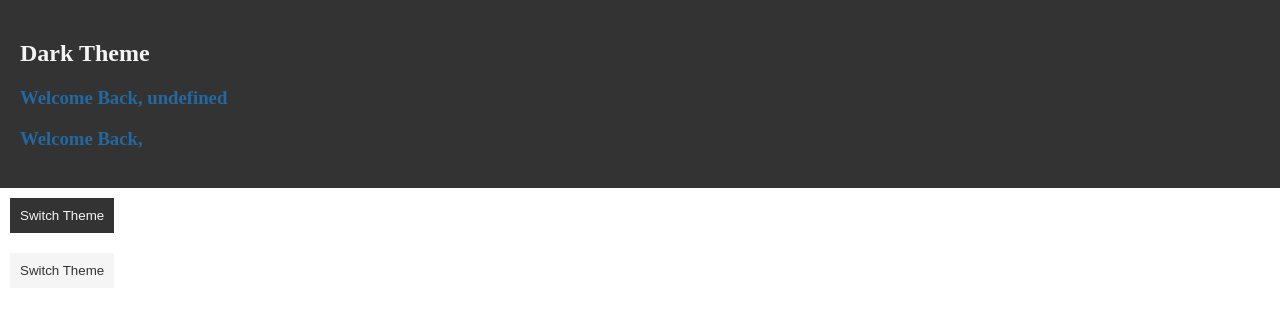
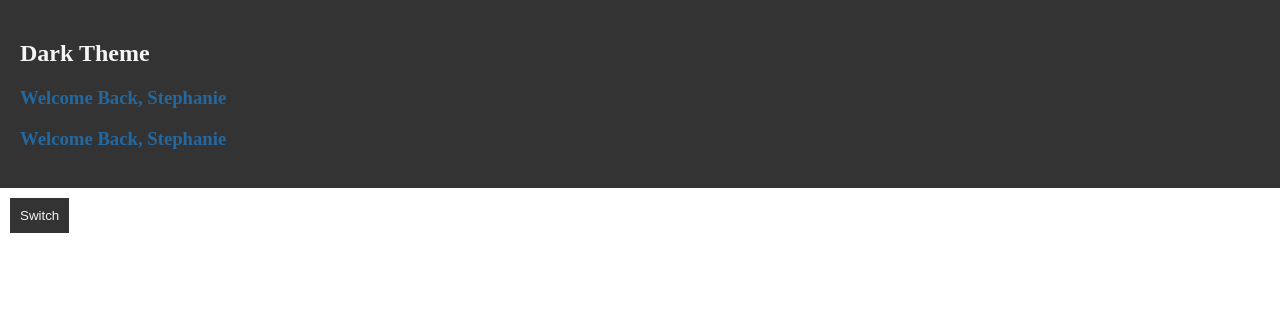
Before and after one commit to SW55293/advanced-react-fundamentals, a React (Create React App) app: page / in a window 1280 px wide. Shown: the top 314 px of the page. Built offline with nearby package versions, Linux system fonts and the light colour scheme.

Commit message:
toggle functions

```diff
--- a/src/React-Context/AppContext-1.js
+++ b/src/React-Context/AppContext-1.js
@@ -3,7 +3,7 @@ import Button from './Context-Provider/Button'
 import Header from './Context-Provider/Header'
 import './Context-Provider/styles.css'
 
-import {ThemeContextConsumer} from './themeContext'
+//import {ThemeContextConsumer} from './themeContext'
 
 
 
@@ -11,11 +11,11 @@ const App = () => {
 	return (
 		<div>
 			<Header />
-			<ThemeContextConsumer>
+			{/* <ThemeContextConsumer>
 				{theme => (
 					<Button theme={theme}/>
 				)}
-			</ThemeContextConsumer>
+			</ThemeContextConsumer> */}
 			<Button theme="light"/>
 
 
--- a/src/React-Context/Context-Provider/Button.js
+++ b/src/React-Context/Context-Provider/Button.js
@@ -1,19 +1,20 @@
 import React from 'react'
 import PropTypes from 'prop-types'
 //import ThemeContext from '../themeContext'
+import {ThemeContextConsumer} from '../themeContext'
 
 function Button(props) {
 
 	return (
 		<div>
 			{/* Commented the below out because I dont want to add the Theme context to it
-			If I want to change it jsut un-comment */}
-			{/* <ThemeContext.Consumer>
-				{theme => (
-					<button className={`${theme}-theme`}>Switch Theme</button>
+			If I want to change it just un-comment */}
+			<ThemeContextConsumer>
+				{context => (
+					<button onClick={context.toggleTheme} className={`${context.theme}-theme`}>Switch</button>
 				)}
-			</ThemeContext.Consumer> */}
-			<button className={`${props.theme}-theme`}>Switch Theme</button>
+			</ThemeContextConsumer>
+
 
 		</div>
 
@@ -21,7 +22,8 @@ function Button(props) {
 
 	)
 }
-
+//you are only able to choose from light or dark
+//if you try putting in another value you get an error
 Button.propTypes = {
 	theme: PropTypes.oneOf(["light", "dark"])
 }
--- a/src/React-Context/Context-Provider/Header.js
+++ b/src/React-Context/Context-Provider/Header.js
@@ -7,12 +7,13 @@ function Header (props) {
 
 			<div>
 				<ThemeContextConsumer>
-					{(theme, name) => (
-						<header className={`${theme}-theme`}>
-						<h2>{theme === "light" ? "Light Theme" : "Dark Theme"}</h2>
+					{context => (
+						<header className={`${context.theme}-theme`}>
+						<h2>{context.theme === "light" ? "Light Theme" : "Dark Theme"}</h2>
 
-						<h3 className="h3-tag">Welcome Back, {`${name}`}</h3>
-						<h3 className="h3-tag">Welcome Back, {name}</h3>
+						{/* Both ways work to pass name */}
+						<h3 className="h3-tag">Welcome Back, {`${context.name}`}</h3>
+						<h3 className="h3-tag">Welcome Back, {context.name}</h3>
 					</header>
 
 					)}
--- a/src/React-Context/themeContext.js
+++ b/src/React-Context/themeContext.js
@@ -2,10 +2,23 @@ import React, {Component} from 'react'
 const {Provider, Consumer} = React.createContext()
 
 class ThemeContextProvider extends Component {
+	state = {
+		theme: "dark",
+		name: "Stephanie"
+	}
+
+	toggleTheme = () => {
+		this.setState(prevState => {
+			return {
+				theme: prevState.theme === "light" ? "dark" : "light"
+			}
+		})
+	}
 	 render() {
 		 return (
-			 <Provider value={"dark"} name={"Stephanie"}>
+			 <Provider value={{theme: this.state.theme, toggleTheme: this.toggleTheme, name: this.state.name}} >
 				 {this.props.children}
+				 {/* <button onClick={this.toggleTheme} >Switch the theme</button> */}
 			 </Provider>
 		 )
 	 }
```
